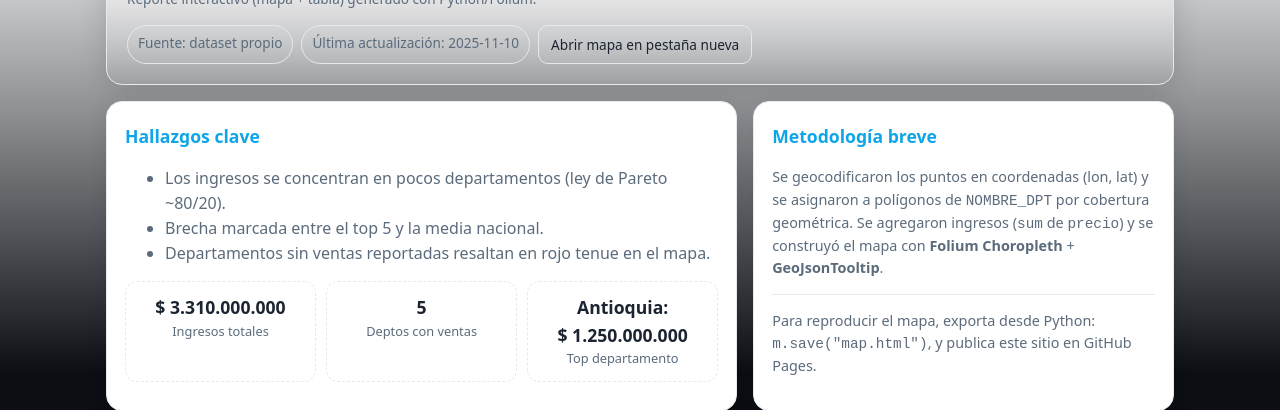
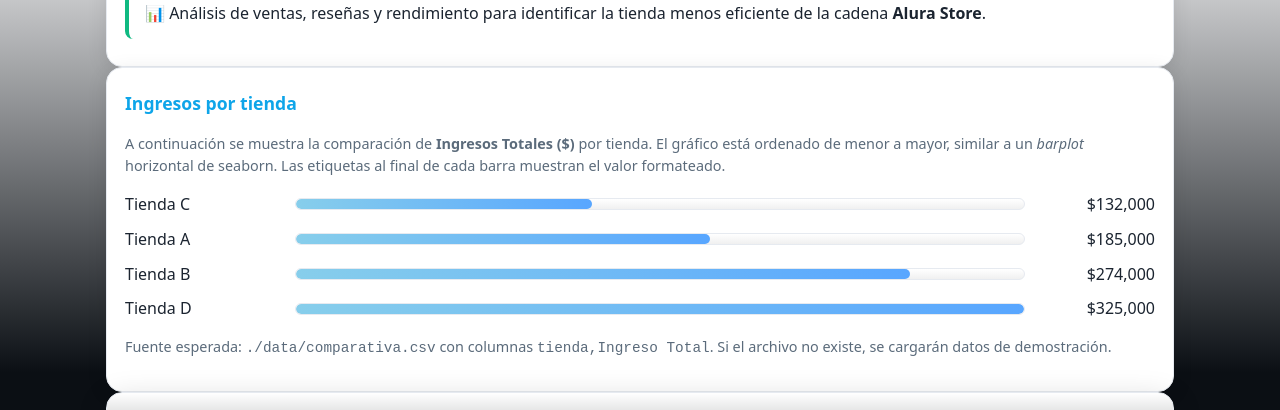
Before and after one commit to mikeismerio/challenge_alura_store, a plain HTML site: page index.html in a window 1280 px wide. Shown: the part 107-517 px from the top of the page. Drawn offline with Linux system fonts and the light colour scheme; no server answers.

Commit message:
Update index

```diff
--- a/index.html
+++ b/index.html
@@ -77,10 +77,38 @@ hr.sep{border:none;border-top:1px solid var(--border);margin:12px 0}
   display:inline-block;padding:8px 12px;border-radius:10px;border:1px solid var(--border);text-decoration:none;color:var(--text)
 }
 .chart{height:260px}
+.mdtitle h1{font-size:1.6rem;margin:.2rem 0}
+.mdtitle blockquote{
+  margin:.6rem 0;padding:.8rem 1rem;border-left:4px solid var(--accent-2);background:rgba(255,255,255,0.03);border-radius:8px
+}
+.bar-wrap{display:grid;gap:10px}
+.bar-row{display:grid;grid-template-columns:160px 1fr 120px;gap:10px;align-items:center}
+.bar-track{height:12px;background:linear-gradient(180deg,rgba(255,255,255,0.06),rgba(0,0,0,0.06));border:1px solid var(--border);border-radius:6px;overflow:hidden}
+.bar-fill{height:100%;background:linear-gradient(90deg,#87ceeb,#58a6ff);border-radius:6px}
 </style>
 </head>
 <body>
 <div class="container">
+
+  <!-- TÍTULO SOLICITADO -->
+  <section class="card mdtitle">
+    <h1>🏪 Alura Store Data Challenge</h1>
+    <blockquote>📊 Análisis de ventas, reseñas y rendimiento para identificar la tienda menos eficiente de la cadena <strong>Alura Store</strong>.</blockquote>
+  </section>
+
+  <!-- EXPLICACIÓN + GRÁFICO DE INGRESOS POR TIENDA -->
+  <section class="card">
+    <h2>Ingresos por tienda</h2>
+    <p class="small">
+      A continuación se muestra la comparación de <strong>Ingresos Totales ($)</strong> por tienda. El gráfico está ordenado de menor a mayor, similar a un <em>barplot</em> horizontal de seaborn. Las etiquetas al final de cada barra muestran el valor formateado.
+    </p>
+    <div id="store_chart" class="bar-wrap"></div>
+    <p class="note">
+      Fuente esperada: <code>./data/comparativa.csv</code> con columnas <code>tienda,Ingreso Total</code>. Si el archivo no existe, se cargarán datos de demostración.
+    </p>
+  </section>
+
+  <!-- TU HEADER ORIGINAL (COLOMBIA) -->
   <section class="header">
     <div>
       <h1>Ingresos por departamento – Colombia</h1>
@@ -96,7 +124,6 @@ hr.sep{border:none;border-top:1px solid var(--border);margin:12px 0}
   <div class="grid" style="margin-top:16px">
     <section class="card">
       <h2>Hallazgos clave</h2>
-      <!-- TODO: Reemplaza los bullets con tus insights -->
       <ul id="insights">
         <li>Los ingresos se concentran en pocos departamentos (ley de Pareto ~80/20).</li>
         <li>Brecha marcada entre el top 5 y la media nacional.</li>
@@ -158,7 +185,8 @@ hr.sep{border:none;border-top:1px solid var(--border);margin:12px 0}
 
 <script>
 // Utilidades
-const fmtMoney = v => (v||0).toLocaleString("es-CO",{style:"currency",currency:"COP",maximumFractionDigits:0});
+const fmtMoney = v => (v||0).toLocaleString("es-MX",{style:"currency",currency:"MXN",maximumFractionDigits:0});
+const fmtMoneyCol = v => (v||0).toLocaleString("es-CO",{style:"currency",currency:"COP",maximumFractionDigits:0});
 const byId = id => document.getElementById(id);
 
 function setUpdated(){
@@ -174,27 +202,54 @@ function csvParse(text){
     const parts = l.split(",");
     const obj = {};
     head.forEach((h,i)=> obj[h] = parts[i] ? parts[i].trim() : "");
-    obj.ingresos = Number(obj.ingresos||0);
+    if("ingresos" in obj) obj.ingresos = Number(obj.ingresos||0);
     return obj;
   });
 }
 
-// Carga CSV si existe (GitHub Pages sirve archivos estáticos en la misma carpeta/repo)
+// Carga CSV si existe (Colombia)
 async function loadData(){
   try{
-    const res = await fetch("./data/ingresos.csv", {cache:"no-store"});
+    const res = await fetch("./data/ingresos.csv",{cache:"no-store"});
     if(!res.ok) throw new Error("sin CSV");
     const txt = await res.text();
-    return csvParse(txt);
+    const rows = csvParse(txt);
+    rows.forEach(r => { r.ingresos = Number(r.ingresos||0); });
+    return rows;
   }catch(e){
     console.warn("No se pudo cargar data/ingresos.csv. Se usará demo.");
-    // Datos demo (edita eliminando este bloque cuando tengas tu CSV)
     return [
-      {NOMBRE_DPT:"Antioquia", ingresos: 1250000000},
-      {NOMBRE_DPT:"Cundinamarca", ingresos: 980000000},
-      {NOMBRE_DPT:"Valle del Cauca", ingresos: 720000000},
-      {NOMBRE_DPT:"Atlántico", ingresos: 240000000},
-      {NOMBRE_DPT:"Bolívar", ingresos: 120000000}
+      {NOMBRE_DPT:"Antioquia", ingresos:1250000000},
+      {NOMBRE_DPT:"Cundinamarca", ingresos:980000000},
+      {NOMBRE_DPT:"Valle del Cauca", ingresos:720000000},
+      {NOMBRE_DPT:"Atlántico", ingresos:240000000},
+      {NOMBRE_DPT:"Bolívar", ingresos:120000000}
+    ];
+  }
+}
+
+// Carga comparativa tiendas
+async function loadComparativa(){
+  try{
+    const res = await fetch("./data/comparativa.csv",{cache:"no-store"});
+    if(!res.ok) throw new Error("sin CSV");
+    const text = await res.text();
+    const lines = text.trim().split(/\r?\n/);
+    const head = lines.shift().split(",");
+    const idxT = head.findIndex(h => h.trim().toLowerCase() === "tienda");
+    const idxI = head.findIndex(h => h.trim().toLowerCase() === "ingreso total");
+    const rows = lines.map(l => {
+      const p = l.split(",");
+      return {tienda:(p[idxT]||"").trim(), ingreso:Number((p[idxI]||"0").replace(/[^\d.-]/g,""))};
+    });
+    return rows;
+  }catch(e){
+    console.warn("No se pudo cargar data/comparativa.csv. Se usará demo.");
+    return [
+      {tienda:"Tienda A", ingreso:185000},
+      {tienda:"Tienda B", ingreso:274000},
+      {tienda:"Tienda C", ingreso:132000},
+      {tienda:"Tienda D", ingreso:325000}
     ];
   }
 }
@@ -203,39 +258,39 @@ function renderTable(rows){
   const tb = document.querySelector("#tbl tbody");
   tb.innerHTML = "";
   let sum = 0;
-  rows.forEach(r=>{
+  rows.forEach(r => {
     sum += r.ingresos||0;
     const tr = document.createElement("tr");
     const td1 = document.createElement("td"); td1.textContent = r.NOMBRE_DPT;
-    const td2 = document.createElement("td"); td2.textContent = fmtMoney(r.ingresos);
+    const td2 = document.createElement("td"); td2.textContent = fmtMoneyCol(r.ingresos);
     tr.appendChild(td1); tr.appendChild(td2);
     tb.appendChild(tr);
   });
-  byId("sum_cell").textContent = fmtMoney(sum);
-  byId("kpi_total").textContent = fmtMoney(sum);
+  byId("sum_cell").textContent = fmtMoneyCol(sum);
+  byId("kpi_total").textContent = fmtMoneyCol(sum);
   const nonZero = rows.filter(r => (r.ingresos||0) > 0).length;
   byId("kpi_count").textContent = String(nonZero);
   const top = [...rows].sort((a,b)=>(b.ingresos||0)-(a.ingresos||0))[0];
-  byId("kpi_top").textContent = top ? `${top.NOMBRE_DPT}: ${fmtMoney(top.ingresos)}` : "—";
+  byId("kpi_top").textContent = top ? `${top.NOMBRE_DPT}: ${fmtMoneyCol(top.ingresos)}` : "—";
 }
 
-// Tabla sortable simple
+// Sortable simple
 (function(){
   const ths = Array.from(document.querySelectorAll("th[data-k]"));
-  ths.forEach(th=>{
+  ths.forEach(th => {
     let dir = -1;
-    th.addEventListener("click", ()=>{
+    th.addEventListener("click", () => {
       const key = th.dataset.k;
       const type = th.dataset.type || "str";
-      const rows = Array.from(document.querySelectorAll("#tbl tbody tr")).map(tr=>{
+      const rows = Array.from(document.querySelectorAll("#tbl tbody tr")).map(tr => {
         const tds = tr.querySelectorAll("td");
         return {
           NOMBRE_DPT: tds[0].textContent,
           ingresos: Number(tds[1].textContent.replace(/[^\d.-]/g,""))
         };
       });
-      rows.sort((a,b)=>{
-        if(type==="num"){ return dir*(a[key]-b[key]); }
+      rows.sort((a,b) => {
+        if(type === "num"){ return dir*(a[key]-b[key]); }
         return dir*String(a[key]).localeCompare(String(b[key]),"es");
       });
       dir *= -1;
@@ -244,12 +299,12 @@ function renderTable(rows){
   });
 })();
 
-// Mini bar chart (no deps)
+// Mini bar chart deptos (ya lo tenías)
 function renderBar(rows){
-  const max = Math.max(...rows.map(r=>r.ingresos||0),1);
+  const max = Math.max(...rows.map(r => r.ingresos||0),1);
   const wrap = byId("bar");
   wrap.innerHTML = "";
-  rows.slice(0,8).forEach(r=>{
+  rows.slice(0,8).forEach(r => {
     const row = document.createElement("div");
     const bar = document.createElement("div");
     const label = document.createElement("div");
@@ -262,10 +317,10 @@ function renderBar(rows){
     bar.style.height = "10px";
     bar.style.background = "linear-gradient(90deg,var(--accent),var(--accent-2))";
     bar.style.borderRadius = "6px";
-    bar.style.width = `${Math.max(2, (r.ingresos||0)/max*100)}%`;
+    bar.style.width = `${Math.max(2,(r.ingresos||0)/max*100)}%`;
     barFill.appendChild(bar);
     const val = document.createElement("div");
-    val.textContent = fmtMoney(r.ingresos);
+    val.textContent = fmtMoneyCol(r.ingresos);
     val.style.textAlign = "right";
     row.appendChild(label);
     row.appendChild(barFill);
@@ -274,12 +329,41 @@ function renderBar(rows){
   });
 }
 
+// Barplot “seaborn-like” para tiendas
+function renderStoreChart(rows){
+  const data = [...rows].sort((a,b) => a.ingreso - b.ingreso);
+  const max = Math.max(...data.map(r => r.ingreso||0),1);
+  const wrap = byId("store_chart");
+  wrap.innerHTML = "";
+  data.forEach((r,i) => {
+    const row = document.createElement("div");
+    row.className = "bar-row";
+    const label = document.createElement("div");
+    label.textContent = r.tienda;
+    const track = document.createElement("div");
+    track.className = "bar-track";
+    const fill = document.createElement("div");
+    fill.className = "bar-fill";
+    fill.style.width = `${Math.max(2,(r.ingreso||0)/max*100)}%`;
+    track.appendChild(fill);
+    const val = document.createElement("div");
+    val.textContent = fmtMoney(r.ingreso);
+    val.style.textAlign = "right";
+    row.appendChild(label);
+    row.appendChild(track);
+    row.appendChild(val);
+    wrap.appendChild(row);
+  });
+}
+
 (async function init(){
   setUpdated();
-  const data = await loadData();
-  const sorted = data.sort((a,b)=>(b.ingresos||0)-(a.ingresos||0));
-  renderTable(sorted);
-  renderBar(sorted);
+  const dataDeptos = await loadData();
+  const sortedDeptos = dataDeptos.sort((a,b) => (b.ingresos||0)-(a.ingresos||0));
+  renderTable(sortedDeptos);
+  renderBar(sortedDeptos);
+  const comp = await loadComparativa();
+  renderStoreChart(comp);
 })();
 </script>
 </body>
```
